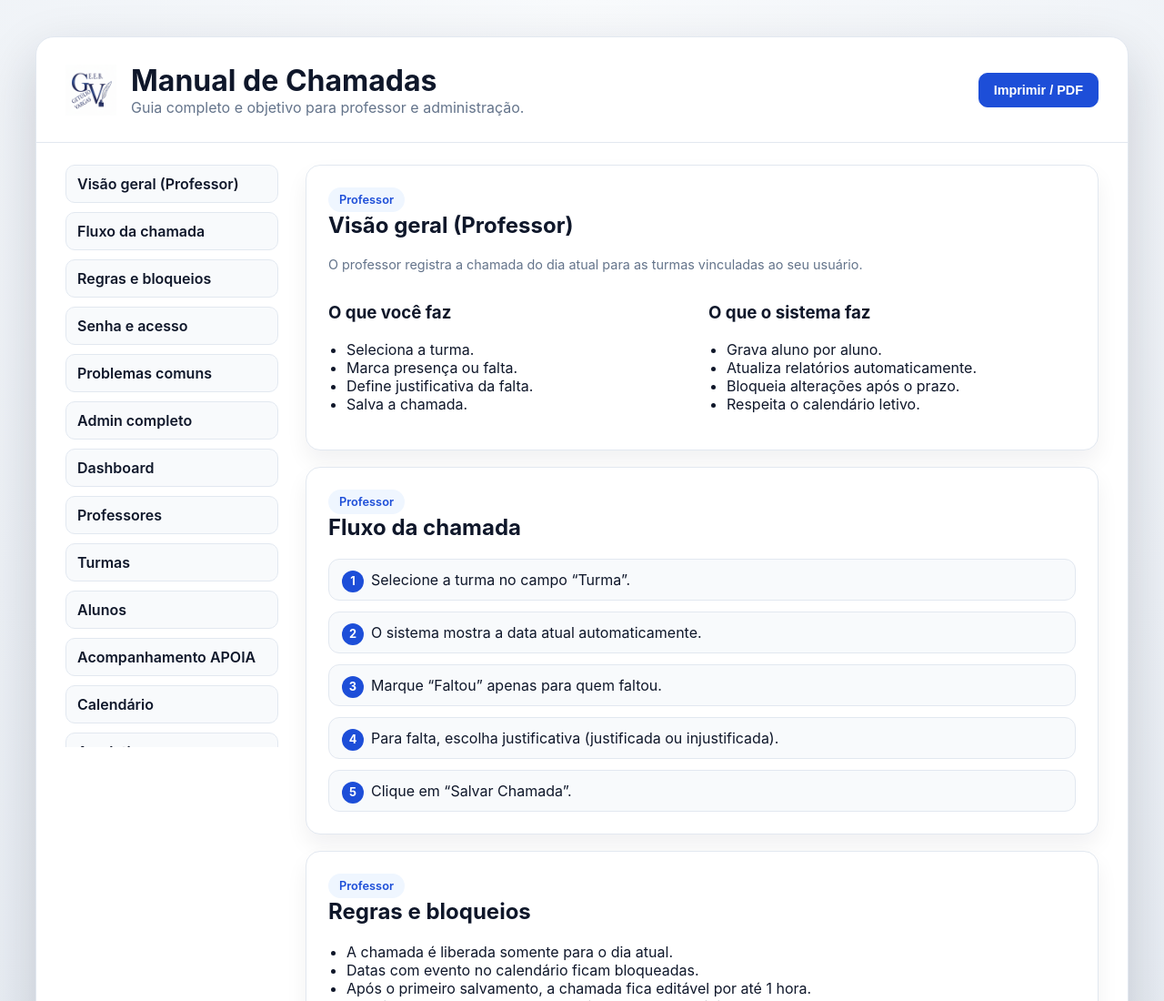
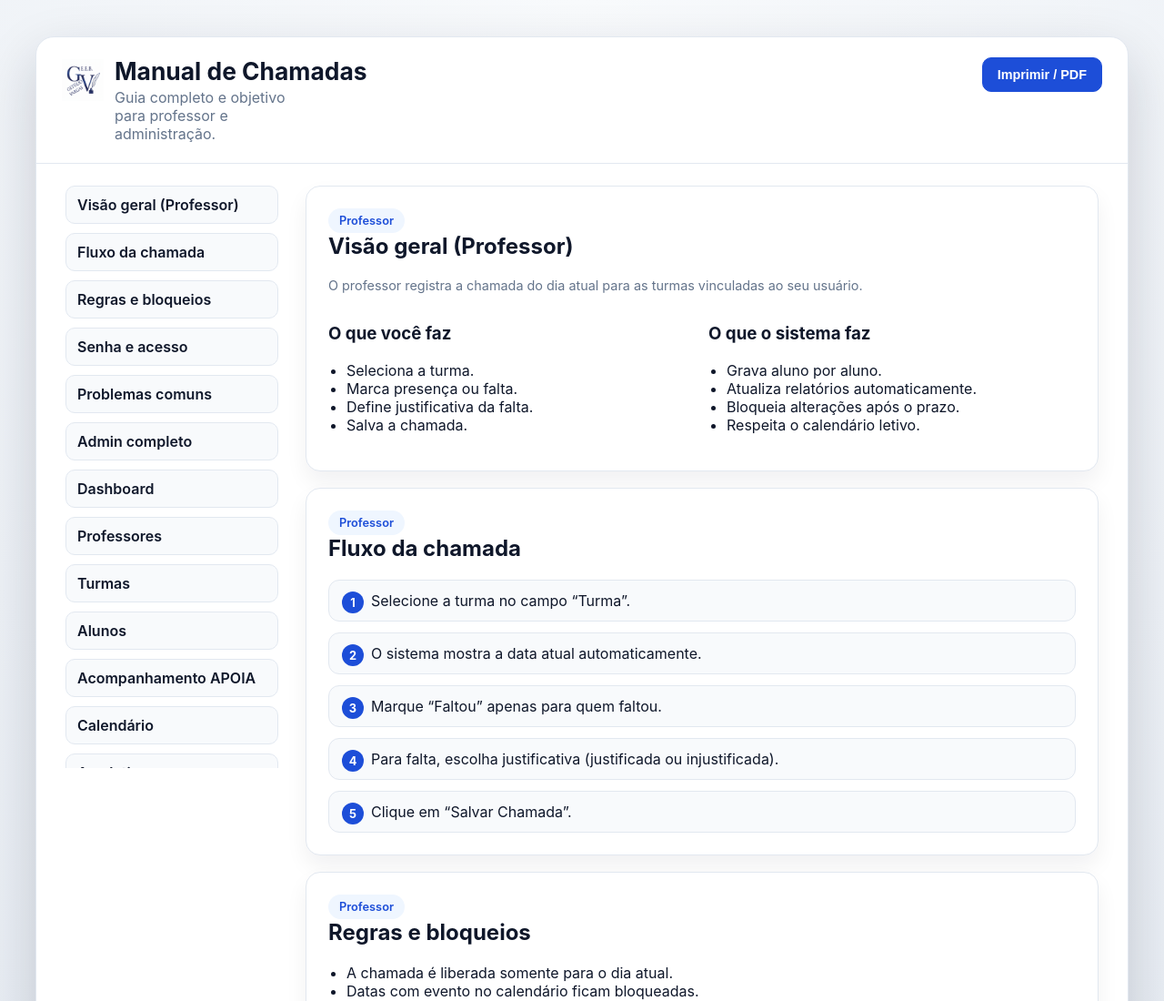
Before and after one commit to escolagv/eebgv, a plain HTML site: page apoia/help.html in a window 1280 px wide. Shown: the top 1100 px of the page at 91% size. Drawn offline with Linux system fonts and the light colour scheme.

Commit message:
chore: update

```diff
--- a/apoia/help.html
+++ b/apoia/help.html
@@ -31,18 +31,25 @@
             overflow: hidden;
         }
         .help-header {
-            padding: 28px 32px;
+            padding: 22px 28px;
             border-bottom: 1px solid var(--border);
             display: flex;
-            align-items: center;
+            align-items: flex-start;
             justify-content: space-between;
-            gap: 18px;
+            gap: 16px;
         }
-        .header-left { display: flex; align-items: center; gap: 16px; }
-        .header-logo { width: 56px; height: 56px; object-fit: contain; }
-        .header-actions { display: flex; align-items: center; gap: 12px; }
-        .help-title { font-size: 2rem; margin: 0; }
-        .help-sub { color: var(--muted); margin: 0; }
+        .header-left {
+            display: flex;
+            align-items: flex-start;
+            gap: 12px;
+            flex: 1 1 auto;
+            min-width: 0;
+        }
+        .header-left > div { min-width: 0; }
+        .header-logo { width: 46px; height: 46px; object-fit: contain; margin-top: 2px; }
+        .header-actions { display: flex; align-items: center; gap: 12px; flex-shrink: 0; }
+        .help-title { font-size: 1.65rem; margin: 0; line-height: 1.15; }
+        .help-sub { color: var(--muted); margin: 4px 0 0; max-width: 220px; }
         .btn {
             padding: 10px 16px;
             border-radius: 10px;
@@ -137,6 +144,13 @@
         @media (max-width: 980px) {
             .help-body { grid-template-columns: 1fr; }
             .toc { position: static; max-height: none; flex-direction: row; flex-wrap: wrap; }
+        }
+        @media (max-width: 640px) {
+            .help-header { padding: 18px 20px; }
+            .help-title { font-size: 1.4rem; }
+            .help-sub { font-size: 0.85rem; max-width: 200px; }
+            .header-logo { width: 40px; height: 40px; }
+            .btn { padding: 8px 12px; font-size: 0.8rem; }
         }
         @media print {
             @page { margin: 12mm; }
```
